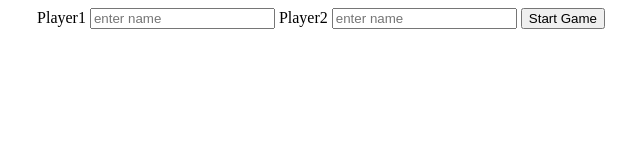
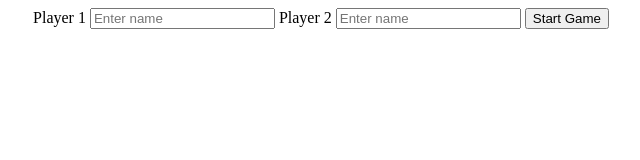
Before and after one commit to acciojob/tictactoe-Rashmi-Salunkhe, a website: page main.html in a window 1280 px wide. Shown: the full height of the page, 319-959 px from the left. Drawn offline with Linux system fonts and the light colour scheme.

Commit message:
created a submission

```diff
--- a/main.html
+++ b/main.html
@@ -1,18 +1,18 @@
 <!DOCTYPE html>
-
-<html>
-
+<html lang="en">
 <head>
-	<link rel="stylesheet" href="styles.css">
+    <meta charset="UTF-8">
+    <meta name="viewport" content="width=device-width, initial-scale=1.0">
+    <title>Multiplayer Tic Tac Toe</title>
+    <link rel="stylesheet" href="styles.css">
 </head>
-
 <body>
-	 <div class="container">
+    <div class="container">
         <div id="player-names">
-			<label>Player1</label>
-            <input type="text" id="player-1" placeholder="enter name">
-            <label>Player2</label>
-			<input type="text" id="player-2" placeholder="enter name">
+            <label>Player 1</label>
+            <input type="text" id="player1" placeholder="Enter name">
+            <label>Player 2</label>
+            <input type="text" id="player2" placeholder="Enter name">
             <button id="submit">Start Game</button>
         </div>
         <div id="game" style="display: none;">
@@ -31,10 +31,6 @@
             </div>
         </div>
     </div>
-	<!-- the entire body must be written by student -->
-    <script type="text/javascript" src="./script.js">
-</script>
-
+    <script src="script.js"></script>
 </body>
-
 </html>
--- a/script.js
+++ b/script.js
@@ -1,7 +1,6 @@
-//your JS code here. If required.
 document.getElementById('submit').addEventListener('click', function() {
-            const player1 = document.getElementById('player-1').value;
-            const player2 = document.getElementById('player-2').value;
+    const player1 = document.getElementById('player1').value;
+    const player2 = document.getElementById('player2').value;
 
     if (player1 && player2) {
         document.getElementById('player-names').style.display = 'none';
--- a/styles.css
+++ b/styles.css
@@ -1,9 +1,9 @@
-/*  your css code here. If applicable */
 .container {
     max-width: 600px;
     margin: 0 auto;
     text-align: center;
 }
+
 .board {
     display: grid;
     grid-template-columns: repeat(3, 100px);
@@ -11,6 +11,7 @@
     gap: 10px;
     margin: 20px auto;
 }
+
 .cell {
     width: 100px;
     height: 100px;
@@ -21,6 +22,7 @@
     font-size: 24px;
     cursor: pointer;
 }
+
 .message {
     margin: 20px 0;
     font-size: 20px;
```
Lines whose indentation alone changed are shown as unchanged.
